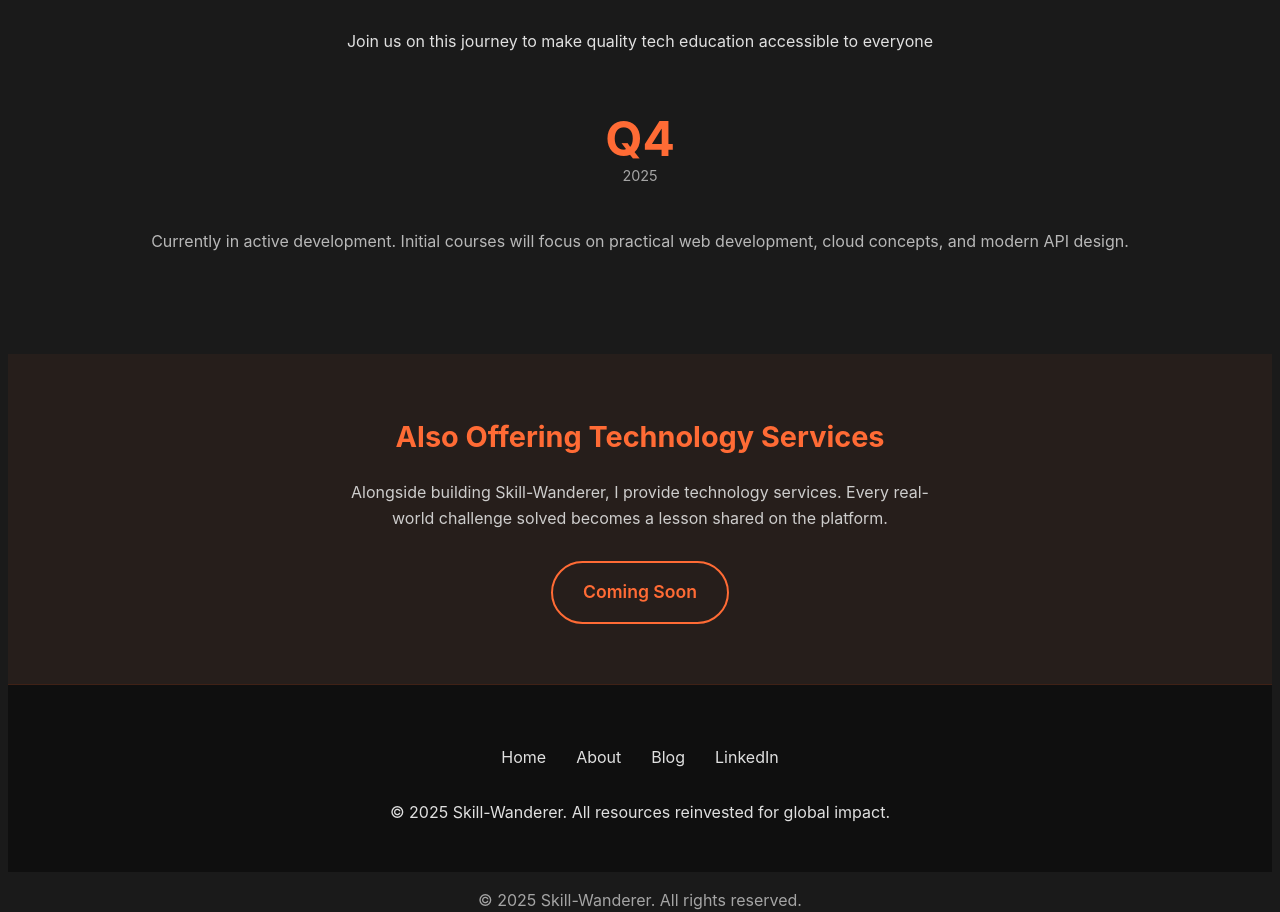
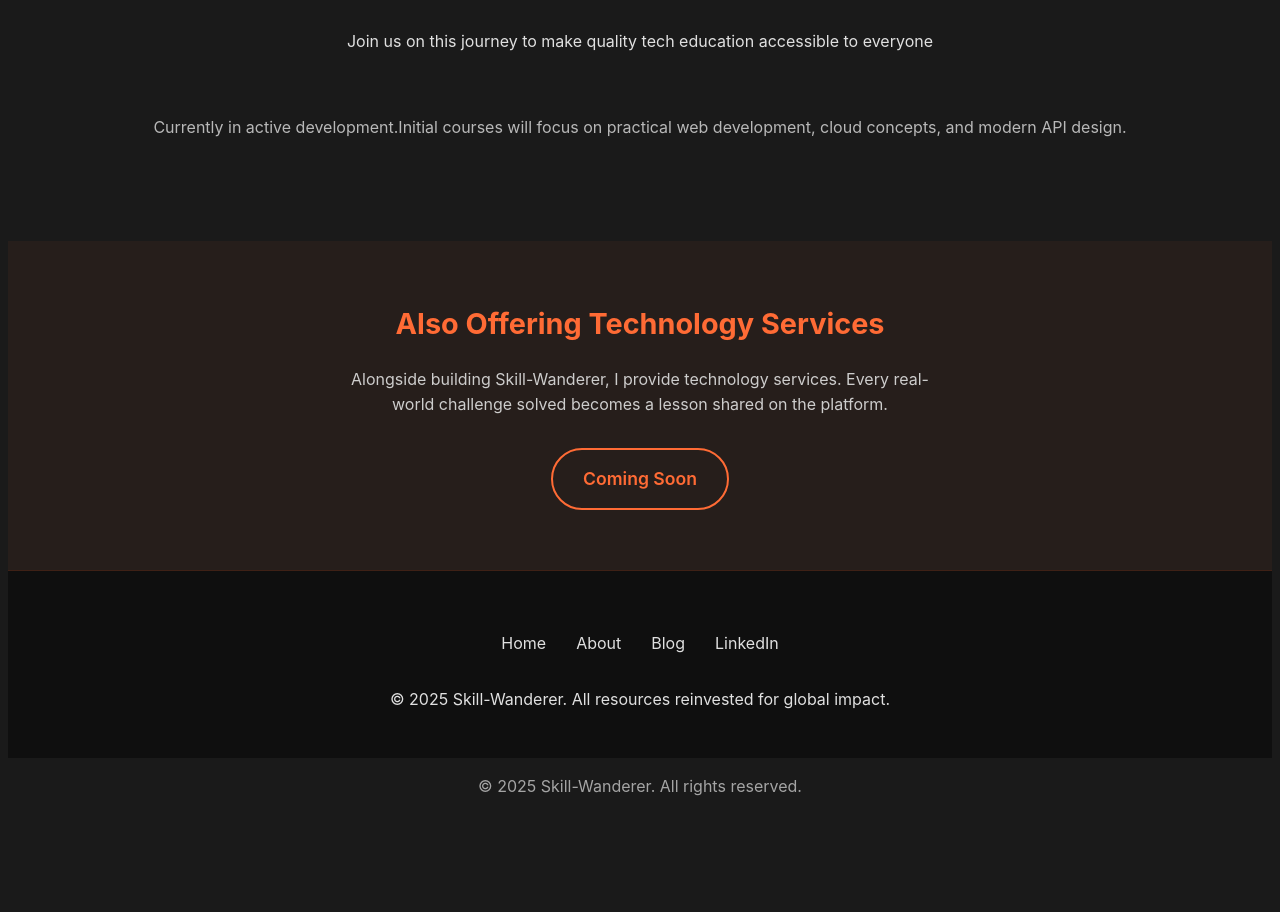
Before and after one commit to skill-wanderer/skill-wanderer-landing-page, a Nuxt app: page / in a window 1280 px wide. Shown: the part 3402-4314 px from the top of the page. After the commit the page ends 4226 px from the top, so only its background shows below. Built offline with nearby package versions, Linux system fonts and the light colour scheme.

Commit message:
update some content

```diff
--- a/pages/index.vue
+++ b/pages/index.vue
@@ -125,14 +125,14 @@
         <h2>Platform Launching Soon</h2>
         <p>Join us on this journey to make quality tech education accessible to everyone</p>
       </div>
-      <div class="countdown">
+      <!-- <div class="countdown">
         <div class="countdown-item">
           <span class="countdown-number">Q4</span>
           <span class="countdown-label">2025</span>
         </div>
-      </div>
+      </div> -->
       <p style="margin-top: 40px; opacity: 0.8;">
-        Currently in active development. Initial courses will focus on practical web development,
+        Currently in active development.Initial courses will focus on practical web development,
         cloud concepts, and modern API design.
       </p>
     </section>
```
